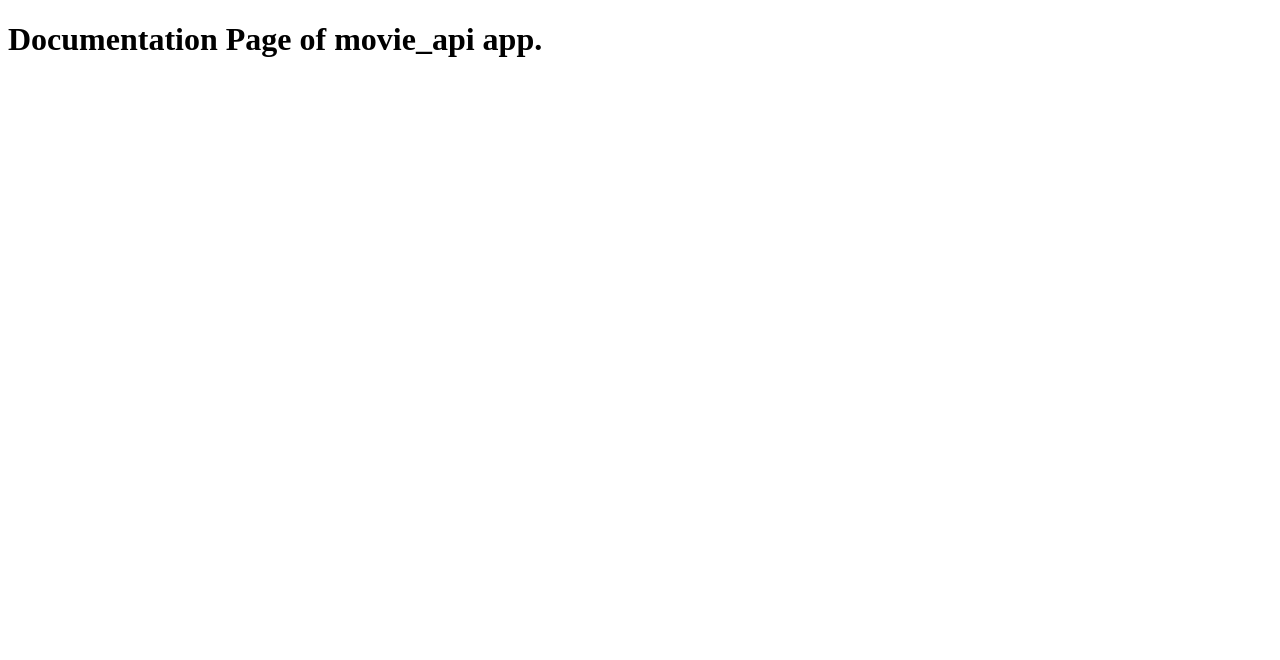
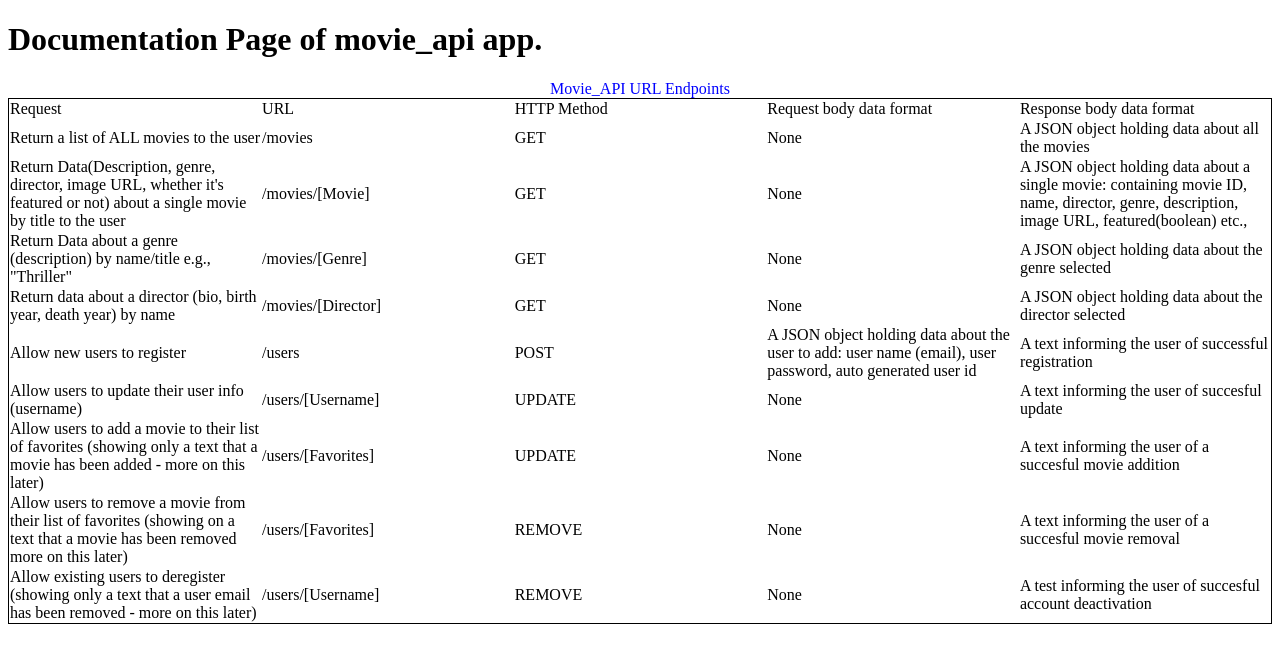
Before and after one commit to MCillo/movie_api, a website: page public/documentation.html in a window 1280 px wide. Drawn offline with Linux system fonts and the light colour scheme.

Commit message:
Update documentation.html
added table of URL endpoints to documentation.html

```diff
--- a/public/documentation.html
+++ b/public/documentation.html
@@ -4,9 +4,85 @@
     <meta charset="UTF-8">
     <meta http-equiv="X-UA-Compatible" content="IE=edge">
     <meta name="viewport" content="width=device-width, initial-scale=1.0">
+    <link rel="stylesheet" href="/css/styles.css">
     <title>Documentation Page</title>
 </head>
 <body>
     <h1>Documentation Page of movie_api app. </h1>
+
+    <table>
+        <caption>Movie_API URL Endpoints</caption>
+        <tr>
+            <td>Request</td>
+            <td>URL</td>
+            <td>HTTP Method</td>
+            <td>Request body data format</td>
+            <td>Response body data format</td>
+        </tr>
+        <tr>
+            <td>Return a list of ALL movies to the user</td>
+            <td>/movies</td>
+            <td>GET</td>
+            <td>None</td>
+            <td>A JSON object holding data about all the movies</td>
+        </tr>
+        <tr>
+            <td>Return Data(Description, genre, director, image URL, whether it's featured or not) about a single movie by title to the user</td>
+            <td>/movies/[Movie]</td>
+            <td>GET</td>
+            <td>None</td>
+            <td>A JSON object holding data about a single movie: containing movie ID, name, director, genre, description, image URL, featured(boolean) etc., </td>
+        </tr>
+        <tr>
+            <td>Return Data about a genre (description) by name/title e.g., "Thriller"</td>
+            <td>/movies/[Genre]</td>
+            <td>GET</td>
+            <td>None</td>
+            <td>A JSON object holding data about the genre selected</td>
+        </tr>
+        <tr>
+            <td>Return data about a director (bio, birth year, death year) by name</td>
+            <td>/movies/[Director]</td>
+            <td>GET</td>
+            <td>None</td>
+            <td>A JSON object holding data about the director selected</td>
+        </tr>
+        <tr>
+            <td>Allow new users to register</td>
+            <td>/users</td>
+            <td>POST</td>
+            <td>A JSON object holding data about the user to add: user name (email), user password, auto generated user id</td>
+            <td>A text informing the user of successful registration</td>
+        </tr>
+        <tr>
+            <td>Allow users to update their user info (username)</td>
+            <td>/users/[Username]</td>
+            <td>UPDATE</td>
+            <td>None</td>
+            <td>A text informing the user of succesful update</td>
+        </tr>
+        <tr>
+            <td>Allow users to add a movie to their list of favorites (showing only a text that a movie has been added - more on this later)</td>
+            <td>/users/[Favorites]</td>
+            <td>UPDATE</td>
+            <td>None</td>
+            <td>A text informing the user of a succesful movie addition</td>
+        </tr>
+        <tr>
+            <td>Allow users to remove a movie from their list of favorites (showing on a text that a movie has been removed more on this later)</td>
+            <td>/users/[Favorites]</td>
+            <td>REMOVE</td>
+            <td>None</td>
+            <td>A text informing the user of a succesful movie removal</td>
+        </tr>
+        <tr>
+            <td>Allow existing users to deregister (showing only a text that a user email has been removed - more on this later)</td>
+            <td>/users/[Username]</td>
+            <td>REMOVE</td>
+            <td>None</td>
+            <td>A test informing the user of succesful account deactivation</td>
+        </tr>
+    </table>
+
 </body>
 </html>
```
